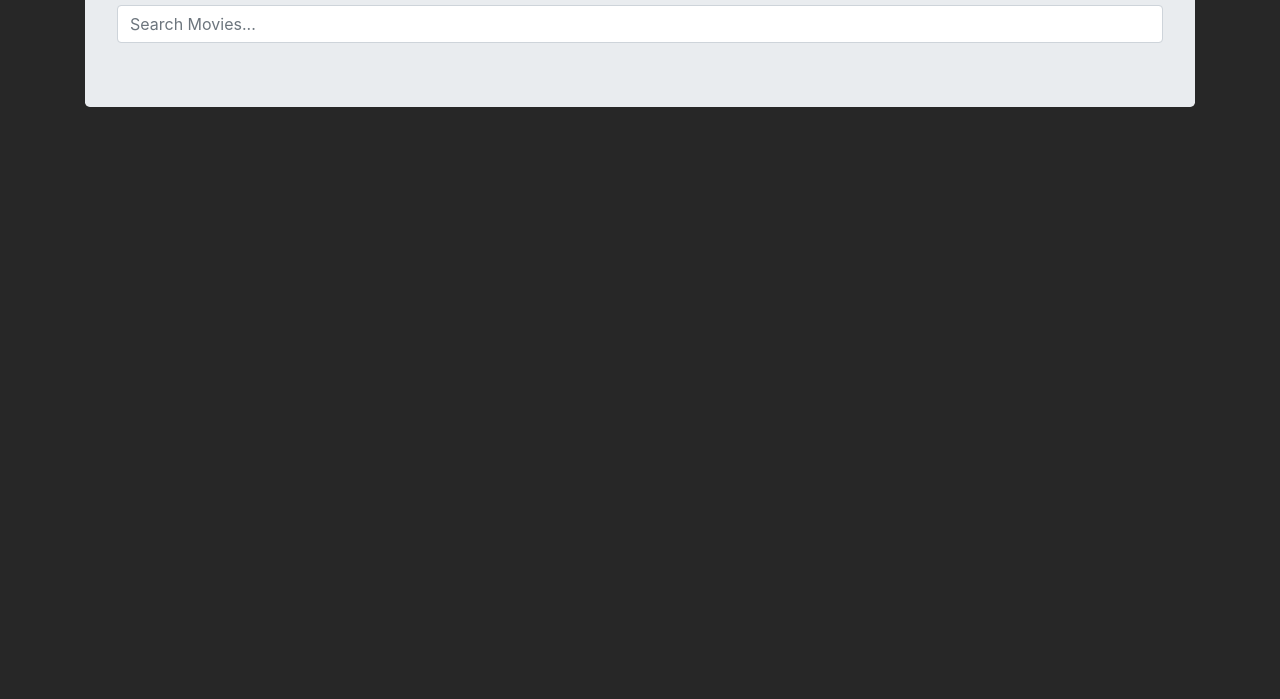
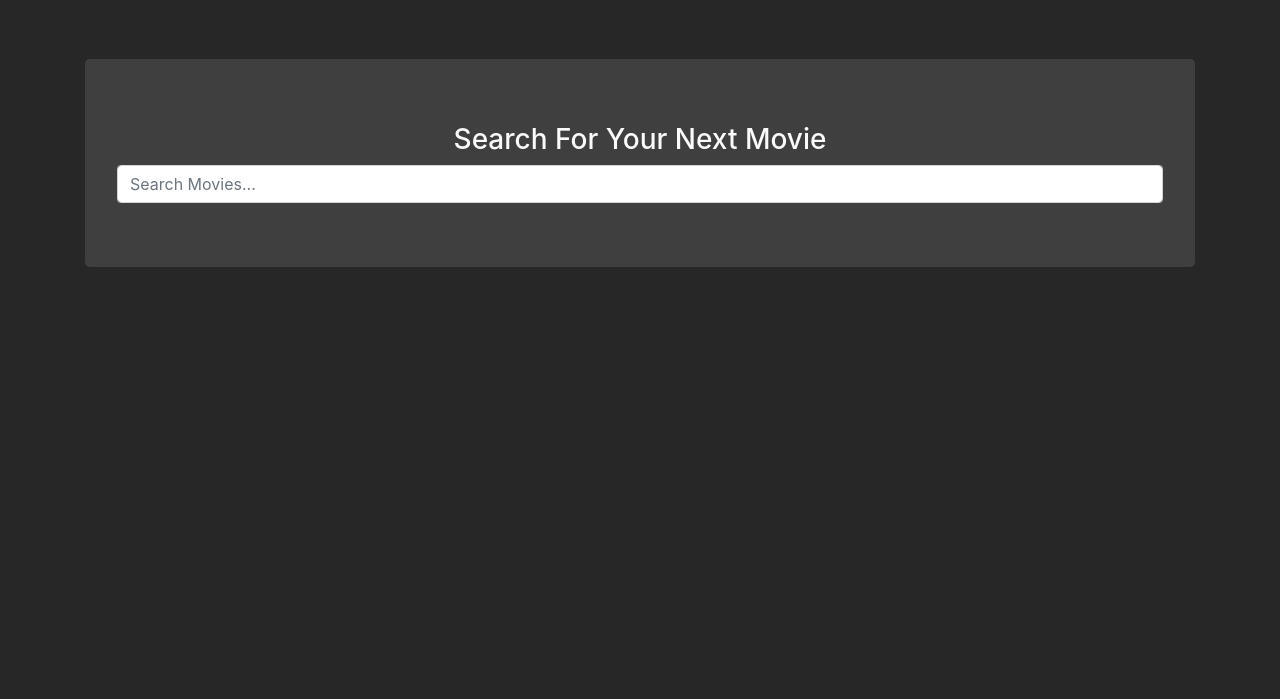
Before and after one commit to randyaajr/Empire-Movies_Milestone-2, a plain HTML site: page index.html in a window 1280 px wide. Shown: the part 101-800 px from the top of the page. Drawn offline with nearby package versions, Linux system fonts and the light colour scheme.

Commit message:
Styled the search section

```diff
--- a/assets/css/Style.css
+++ b/assets/css/Style.css
@@ -33,11 +33,11 @@ h2 {
     background: #ffffff1c!important
 }
 
-.main-wrapper {
-    width: 100%;
-    height: 100%;
-    display: table;
-    min-height: 100%;
-    box-shadow: inset 0 0 100px rgb(255, 253, 253);
-    -webkit-box-shadow: inset 0 0 100px rgb(255, 255, 255);
+
+/********************************************************************************************************************Navbar*/
+
+div .jumbotron {
+    margin-top: 10rem;
+    background-color: #ffffff1c;
+    color: #fafafa;
 }
```
